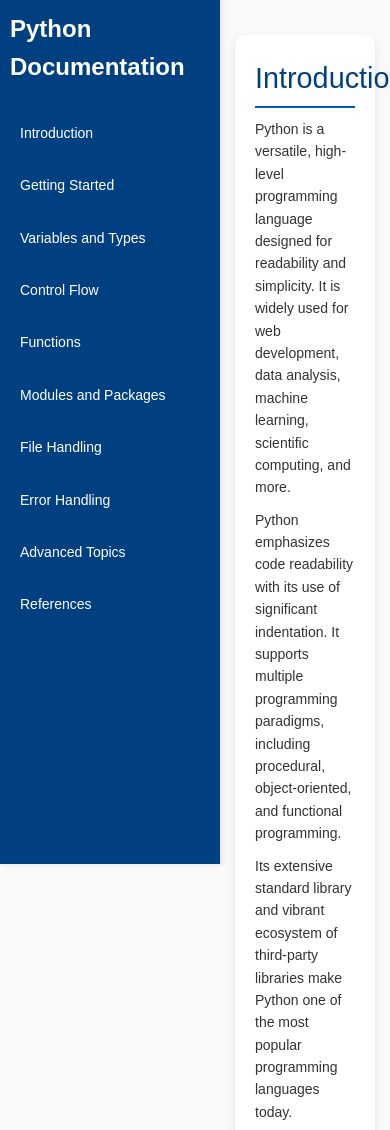
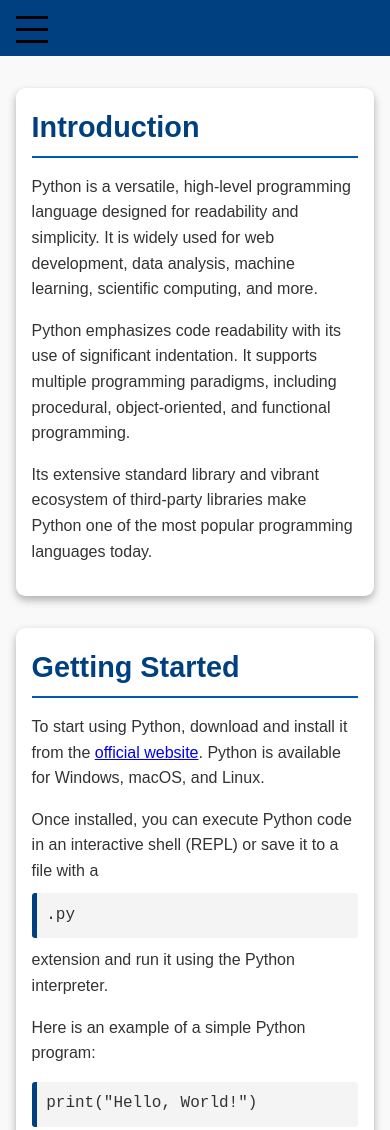
Before and after one commit to Davidnna/Technical-Documentation-Page, a plain HTML site: page index.html in a window 390 px wide. Shown: the top 1130 px of the page. Drawn offline with Linux system fonts and the light colour scheme.

Commit message:
Correct Arrangement

```diff
--- a/index.html
+++ b/index.html
@@ -3,42 +3,70 @@
     <head>
         <meta charset="UTF-8">
         <meta name="viewport" content="width=device-width, initial-scale=1.0">
-        <link rel="stylesheet" href="styles.css">
+        <link rel="icon" type="image/jpg" href="images/python.jpg">
+        <!-- <link rel="icon" type="image/jpg" href="https://i.postimg.cc/wMK07khV/python.jpg"> -->
+        <link rel="stylesheet" href="styles/styles.css">
         <title>Python Documentation</title>
     </head>
     <body>
+        <!-- Header -->
+        <header>
+            <!-- Menu Icon Container (visible only on mobile) -->
+            <div id="nav">
+                <div class="menu-icon">
+                    <span></span>
+                    <span></span>
+                    <span></span>
+                </div>
+            </div>
+
+            <!-- Navigation Bar -->
             <nav id="navbar">
-            <header>Python Documentation</header>
-            <a href="#Introduction" class="nav-link">Introduction</a>
-            <a href="#Getting_Started" class="nav-link">Getting Started</a>
-            <a href="#Variables_and_Types" class="nav-link">Variables and Types</a>
-            <a href="#Control_Flow" class="nav-link">Control Flow</a>
-            <a href="#Functions" class="nav-link">Functions</a>
-            <a href="#Modules_and_Packages" class="nav-link">Modules and Packages</a>
-            <a href="#File_Handling" class="nav-link">File Handling</a>
-            <a href="#Error_Handling" class="nav-link">Error Handling</a>
-            <a href="#Advanced_Topics" class="nav-link">Advanced Topics</a>
-            <a href="#References" class="nav-link">References</a>
+                <h1>Python Documentation</h1>
+                <a href="#Introduction" class="nav-link" onclick="hide()" onclick="hide()">Introduction</a>
+                <a href="#Getting_Started" class="nav-link" onclick="hide()">Getting Started</a>
+                <a href="#Variables_and_Types" class="nav-link" onclick="hide()">Variables and Types</a>
+                <a href="#Control_Flow" class="nav-link" onclick="hide()">Control Flow</a>
+                <a href="#Functions" class="nav-link" onclick="hide()">Functions</a>
+                <a href="#Modules_and_Packages" class="nav-link" onclick="hide()">Modules and Packages</a>
+                <a href="#File_Handling" class="nav-link" onclick="hide()">File Handling</a>
+                <a href="#Error_Handling" class="nav-link" onclick="hide()">Error Handling</a>
+                <a href="#Advanced_Topics" class="nav-link" onclick="hide()">Advanced Topics</a>
+                <a href="#References" class="nav-link" onclick="hide()">References</a>
             </nav>
+        </header>
 
+        <!-- Main -->
         <main id="main-doc">
+            <!-- Introduction -->
             <section id="Introduction" class="main-section">
-                <header>Introduction</header>
+                <h1>Introduction</h1>
+                <article>
                     <p>Python is a versatile, high-level programming language designed for readability and simplicity. It is widely used for web development, data analysis, machine learning, scientific computing, and more.</p>
                     <p>Python emphasizes code readability with its use of significant indentation. It supports multiple programming paradigms, including procedural, object-oriented, and functional programming.</p>
                     <p>Its extensive standard library and vibrant ecosystem of third-party libraries make Python one of the most popular programming languages today.</p>
+                </article>
             </section>
 
+            <!-- Getting Started -->
             <section id="Getting_Started" class="main-section">
-                <header>Getting Started</header>
+                <h1>Getting Started</h1>
+                <article>
                     <p>To start using Python, download and install it from the <a href="https://python.org" target="_blank" rel="noopener noreferrer">official website</a>. Python is available for Windows, macOS, and Linux.</p>
-                <p>Once installed, you can execute Python code in an interactive shell (REPL) or save it to a file with a <code>.py</code> extension and run it using the Python interpreter.</p>
+                    <p>
+                        Once installed, you can execute Python code in an interactive shell (REPL) or save it to a file with a
+                        <code>.py</code>
+                        extension and run it using the Python interpreter.
+                    </p>
                     <p>Here is an example of a simple Python program:</p>
                     <code>print("Hello, World!")</code>
+                </article>
             </section>
 
+            <!-- Variables -->
             <section id="Variables_and_Types" class="main-section">
-                <header>Variables and Types</header>
+                <h1>Variables and Types</h1>
+                <article>
                     <p>Python variables are dynamically typed, meaning you do not need to declare their type explicitly.</p>
                     <p>Here are some examples of variable assignment:</p>
                     <code>x = 10  # Integer</code>
@@ -52,10 +80,13 @@
                         <li><code>dict</code> - Key-value pairs</li>
                         <li><code>set</code> - Unordered collection of unique items</li>
                     </ul>
+                </article>
             </section>
 
+            <!-- Control Flow -->
             <section id="Control_Flow" class="main-section">
-                <header>Control Flow</header>
+                <h1>Control Flow</h1>
+                <article>
                     <p>Control flow statements allow you to execute code conditionally or repeatedly.</p>
                     <p>Python supports the following control flow statements:</p>
                     <ul>
@@ -70,10 +101,13 @@
                         else:<br>
                         &nbsp;&nbsp;print("Non-positive")
                     </code>
+                </article>
             </section>
 
+            <!-- Functions -->
             <section id="Functions" class="main-section">
-                <header>Functions</header>
+                <h1>Functions</h1>
+                <article>
                     <p>Functions are reusable blocks of code that perform a specific task.</p>
                     <p>You can define a function using the <code>def</code> keyword:</p>
                     <code>
@@ -82,10 +116,13 @@
                         print(greet("Alice"))
                     </code>
                     <p>Functions can accept parameters and return values, improving code modularity and reusability.</p>
+                </article>
             </section>
 
+            <!-- Modules -->
             <section id="Modules_and_Packages" class="main-section">
-                <header>Modules and Packages</header>
+                <h1>Modules and Packages</h1>
+                <article>
                     <p>Modules are files containing Python code that can be imported and reused in other programs. You can create a module by saving your Python code in a file with a <code>.py</code> extension.</p>
                     <p>Python also supports packages, which are collections of modules organized in directories. To create a package, include an <code>__init__.py</code> file in the directory.</p>
                     <p>Example of importing a module:</p>
@@ -93,10 +130,13 @@
                         import math<br>
                         print(math.sqrt(16))
                     </code>
+                </article>
             </section>
 
+            <!-- File Handling -->
             <section id="File_Handling" class="main-section">
-                <header>File Handling</header>
+                <h1>File Handling</h1>
+                <article>
                     <p>Python provides built-in support for file handling, allowing you to read from and write to files easily.</p>
                     <p>Example of reading a file:</p>
                     <code>
@@ -109,10 +149,13 @@
                         with open("example.txt", "w") as file:<br>
                         &nbsp;&nbsp;file.write("Hello, World!")
                     </code>
+                </article>
             </section>
 
+            <!-- Error Handling -->
             <section id="Error_Handling" class="main-section">
-                <header>Error Handling</header>
+                <h1>Error Handling</h1>
+                <article>
                     <p>Python uses <code>try</code> and <code>except</code> blocks to handle exceptions and prevent runtime errors from crashing your program.</p>
                     <p>Example:</p>
                     <code>
@@ -121,10 +164,13 @@
                         except ZeroDivisionError:<br>
                         &nbsp;&nbsp;print("Cannot divide by zero")
                     </code>
+                </article>
             </section>
 
+            <!-- Advanced -->
             <section id="Advanced_Topics" class="main-section">
-                <header>Advanced Topics</header>
+                <h1>Advanced Topics</h1>
+                <article>
                     <p>Python offers advanced features such as:</p>
                     <ul>
                         <li>Decorators for modifying the behavior of functions</li>
@@ -141,16 +187,21 @@
                         for i in countdown(5):<br>
                         &nbsp;&nbsp;print(i)
                     </code>
+                </article>
             </section>
 
+            <!-- References -->
             <section id="References" class="main-section">
-                <header>References</header>
+                <h1>References</h1>
+                <article>
                     <ul>
                         <li><a href="https://www.python.org/doc/" target="_blank" rel="noopener noreferrer">Python Official Documentation</a></li>
                         <li><a href="https://realpython.com" target="_blank" rel="noopener noreferrer">Real Python</a></li>
                         <li><a href="https://docs.python.org/3/tutorial/" target="_blank" rel="noopener noreferrer">Python 3 Tutorial</a></li>
                     </ul>
+                </article>
             </section>
         </main>
+        <script src="scripts/script.js"></script>
     </body>
 </html>
--- a/styles.css
+++ /dev/null
@@ -1,122 +0,0 @@
-/* General Reset */
-body, html {
-  margin: 0;
-  padding: 0;
-  box-sizing: border-box;
-  font-family: Arial, Helvetica, sans-serif;
-  font-size: 16px;
-  color: #333;
-  background-color: #f9f9f9;
-  line-height: 1.6;
-}
-
-/* Navbar Styling */
-#navbar {
-  position: fixed;
-  top: 0;
-  left: 0;
-  width: 250px; /* Set a fixed width for the navbar */
-  height: 100%; /* Full height for a left-aligned navbar */
-  background-color: #004080;
-  color: white;
-  display: flex;
-  flex-direction: column; /* Stack items vertically */
-  align-items: flex-start; /* Align items to the start */
-  padding: 20px;
-  box-shadow: 2px 0 5px rgba(0, 0, 0, 0.1);
-  z-index: 1000;
-  overflow-y: auto; /* Enable vertical scrolling */
-}
-
-#navbar header {
-  font-size: 1.5rem;
-  font-weight: bold;
-  margin-bottom: 20px;
-  text-align: left;
-  width: 100%;
-}
-
-.nav-link {
-  color: white;
-  text-decoration: none;
-  margin: 5px 0;
-  padding: 10px;
-  border-radius: 5px;
-  width: 100%;
-  text-align: left;
-  transition: background-color 0.3s, color 0.3s;
-}
-
-.nav-link:hover {
-  background-color: #0059b3;
-  color: #f0f0f0;
-}
-
-/* Main Content Styling */
-#main-doc {
-  margin-left: 270px; /* Add margin to the left to accommodate the navbar */
-  padding: 20px;
-}
-
-.main-section {
-  background: white;
-  margin: 20px auto;
-  padding: 20px;
-  border-radius: 10px;
-  box-shadow: 0 4px 8px rgba(0, 0, 0, 0.1);
-  max-width: 800px;
-}
-
-.main-section header {
-  font-size: 1.8rem;
-  margin-bottom: 10px;
-  color: #004080;
-  border-bottom: 2px solid #0059b3;
-  padding-bottom: 5px;
-}
-
-.main-section p, .main-section ul, .main-section code {
-  margin: 10px 0;
-}
-
-/* Code Block Styling */
-code {
-  display: block;
-  background-color: #f4f4f4;
-  border-left: 5px solid #004080;
-  padding: 10px;
-  margin: 10px 0;
-  border-radius: 5px;
-  overflow-x: auto;
-  font-family: 'Courier New', Courier, monospace;
-  color: #333;
-}
-
-/* Lists Styling */
-ul {
-  list-style-type: square;
-  padding-left: 20px;
-}
-
-/* Responsive Adjustments */
-@media (max-width: 768px) {
-  #navbar {
-    width: 200px; /* Adjust width for smaller screens */
-  }
-
-  #main-doc {
-    margin-left: 220px; /* Ensure the content margin matches the navbar */
-    padding: 15px;
-  }
-}
-
-/* Adjustments for Small Screens */
-@media (max-width: 600px) {
-  #navbar {
-    padding: 10px;
-  }
-
-  body {
-    font-size: 14px;
-  }
-}
--- /dev/null
+++ b/styles/styles.css
@@ -0,0 +1,143 @@
+/* General Reset */
+body, html {
+  margin: 0;
+  padding: 0;
+  box-sizing: border-box;
+  font-family: Arial, Helvetica, sans-serif;
+  color: #333;
+  line-height: 1.6;
+  background-color: #f9f9f9;
+}
+
+/* Menu Icon */
+#nav {
+  background-color: #004080;
+  display: none;
+  position: fixed;
+  top: 0;
+  width: 100%;
+  z-index: 1000;
+  padding: 1em;
+}
+
+#nav .menu-icon {
+  width: 2em;
+  height: 1.5em;
+  position: relative;
+  cursor: pointer;
+}
+
+#nav .menu-icon span {
+  width: 100%;
+  height: 0.2em;
+  background-color: #000;
+  position: absolute;
+}
+
+#nav .menu-icon span:nth-child(2) {
+  top: 50%;
+}
+
+#nav .menu-icon span:nth-child(3) {
+  top: 100%;
+}
+
+/* Navbar Styling */
+#navbar {
+  position: fixed;
+  top: 0;
+  width: 21%;
+  height: 100%;
+  background-color: #004080;
+  color: white;
+  display: flex;
+  flex-direction: column;
+  padding: 1.2em;
+  box-shadow: 0.12em 0 0.3em #00000080;
+  overflow-y: auto;
+}
+
+/* Navbar link styling */
+#navbar .nav-link {
+  color: white;
+  text-decoration: none;
+  margin: 0.35em 0;
+  padding: 0.63em;
+  border-radius: 0.35em;
+  transition: all 0.3s;
+}
+
+#navbar .nav-link:hover {
+  background-color: #0059b3;
+  color: #f0f0f0;
+}
+
+/* Main Content Styling */
+#main-doc .main-section {
+  background-color: white;
+  padding: 1em;
+  border-radius: 0.6em;
+  box-shadow: 0 0.25em 0.5em #0000004d;
+  margin: 2em 4% 2%;
+  margin: 2em 15% 2em 40%;
+  scroll-margin-top: 2em;
+}
+
+#main-doc .main-section h1 {
+  font-size: 1.8rem;
+  margin: 0;
+  color: #004080;
+  border-bottom: 0.1em solid #0059b3;
+  padding-bottom: 0.2em;
+}
+
+/* Code Block Styling */
+#main-doc .main-section code {
+  display: block;
+  background-color: #f4f4f4;
+  border-left: 0.35em solid #004080;
+  padding: 0.6em;
+  margin: 0.6em 0;
+  border-radius: 0.2em;
+  font-family: 'Courier New', Courier, monospace;
+}
+
+/* Lists Styling */
+#main-doc .main-section ul {
+  list-style-type: square;
+  padding-left: 1em;
+}
+
+/* Responsive Adjustments */
+@media (max-width: 785px) {
+  #navbar {
+    width: max-content;
+    max-width: 70%;
+    top: 3.5em;
+    border-top: #000 solid 0.1em;
+    display: none;
+  }
+
+  #nav  {
+    display: flex;
+  }
+
+  #main-doc .main-section {
+    margin: 2em 4%;
+    scroll-margin-top: 5.5em;
+  }
+
+  #main-doc .main-section#Introduction {
+    margin-top: 5.5em;
+  }
+}
+
+@media (max-width: 389px) {
+  body {
+    font-size: 12px;
+  }
+
+  #main-doc .main-section h1 {
+    font-size: x-large;
+  }
+}
```
Also changed, not shown: scripts/script.js (added, +30 -0 lines), images/python.jpg (added). Lines whose indentation alone changed are shown as unchanged.
